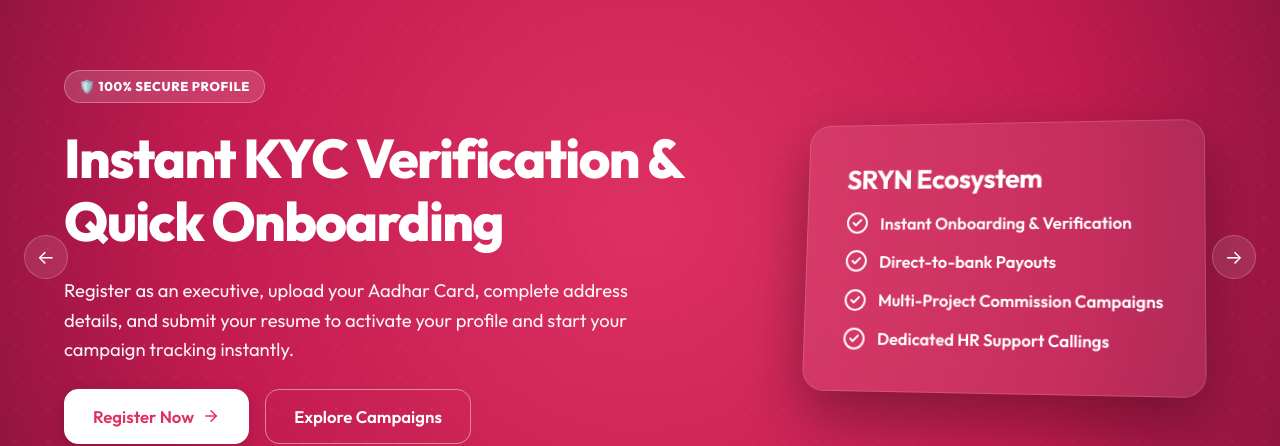
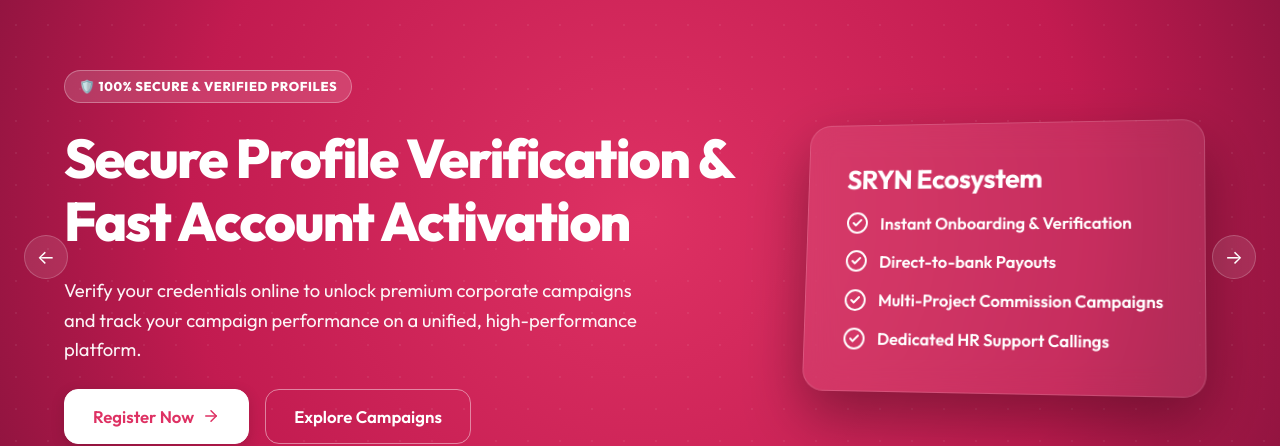
Before and after one commit to ravidhakre/gig-sathi, a React (Vite) app: page / in a window 1280 px wide. Shown: the part 183-629 px from the top of the page. Built offline with nearby package versions, Linux system fonts and the light colour scheme; no server answers; the database is empty.

Commit message:
brand: update landing page hero slider content to be highly professional and corporate focused without reference to Aadhaar or joining

```diff
--- a/src/pages/Home.jsx
+++ b/src/pages/Home.jsx
@@ -43,27 +43,27 @@
 
   const slides = [
     {
-      title: "Empowering Freelancers, Connecting Opportunities",
-      subtitle: "SRYN is India's leading third-party hiring portal. We partner with India's largest brands in logistics, fintech, and retail to build robust field forces and delivery fleets.",
-      badge: "🚀 INDIA'S #1 GIG PORTAL",
+      title: "Empowering Business Growth through Smart Hiring",
+      subtitle: "SRYN is India's premier corporate workforce solutions partner, helping top national brands scale their logistics, banking, and retail operations with certified field forces.",
+      badge: "🚀 INDIA'S LEADING RECRUITMENT PARTNER",
       btn1Text: "Apply For Work",
       btn1Link: "#apply",
       btn2Text: "Partner With Us",
       btn2Link: "#partner"
     },
     {
-      title: "Instant KYC Verification & Quick Onboarding",
-      subtitle: "Register as an executive, upload your Aadhar Card, complete address details, and submit your resume to activate your profile and start your campaign tracking instantly.",
-      badge: "🛡️ 100% SECURE PROFILE",
+      title: "Secure Profile Verification & Fast Account Activation",
+      subtitle: "Verify your credentials online to unlock premium corporate campaigns and track your campaign performance on a unified, high-performance platform.",
+      badge: "🛡️ 100% SECURE & VERIFIED PROFILES",
       btn1Text: "Register Now",
       btn1Link: "/auth?signup=true",
       btn2Text: "Explore Campaigns",
       btn2Link: "/projects"
     },
     {
-      title: "High Commissions & Direct Bank Payouts",
-      subtitle: "Earn competitive commissions like Rs. 2,500 per approved credit card or Rs. 1,200 for active delivery boy onboardings. Access comprehensive ledgers and real-time payouts.",
-      badge: "💰 EARN HIGHER PAYOUTS",
+      title: "Maximize Your Earnings with Direct Bank Payouts",
+      subtitle: "Access high-yielding campaigns, view complete real-time ledgers, and enjoy fast, direct weekly bank transfers with complete transactional transparency.",
+      badge: "💰 MAXIMUM COMMISSION PAYOUTS",
       btn1Text: "View Open Projects",
       btn1Link: "/projects",
       btn2Text: "Contact Helpline",
```
